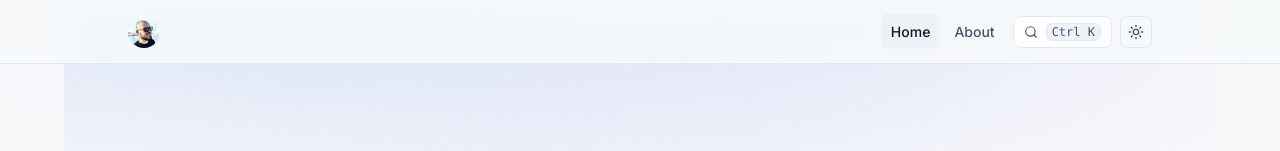
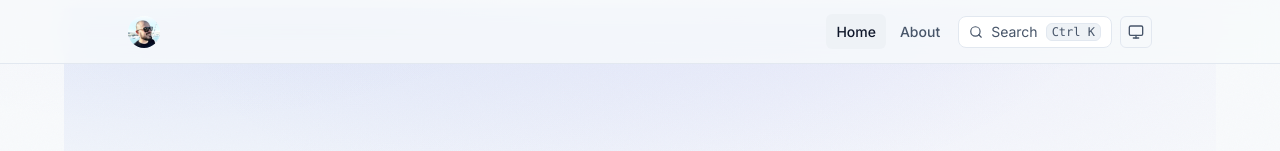
Before and after one commit to helderberto/helderberto.com, a Next.js app: page / in a window 1280 px wide. Shown: the top 151 px of the page. Built offline with nearby package versions, Linux system fonts and the light colour scheme.

Commit message:
feat: three-way theme toggle and search trigger label

```diff
--- a/posts/migflow-contracts-for-ai-migrations.md
+++ b/posts/migflow-contracts-for-ai-migrations.md
@@ -80,11 +80,11 @@ The agent does not declare done. The checklist does.
 
 The same playbooks are exposed three different ways for machines, plus a browsable site for humans:
 
-| Channel | Endpoint | Use case |
-|---|---|---|
-| **MCP** (Model Context Protocol, the standard for plugging tools into AI assistants) | `/api/mcp` | Native integration for Claude Code, Claude Desktop, Cursor, Windsurf, any MCP-compatible client |
-| **JSON API** | `/playbooks.json`, `/playbooks/<slug>.json` | Scripts, CI pipelines, anything that speaks HTTP |
-| **llms.txt** (a small text file convention for telling AI tools what your site contains) | `/llms.txt` | Retrieval systems, ChatGPT context loaders, llmstxt.org-aware tools |
+| Channel                                                                                  | Endpoint                                    | Use case                                                                                        |
+| ---------------------------------------------------------------------------------------- | ------------------------------------------- | ----------------------------------------------------------------------------------------------- |
+| **MCP** (Model Context Protocol, the standard for plugging tools into AI assistants)     | `/api/mcp`                                  | Native integration for Claude Code, Claude Desktop, Cursor, Windsurf, any MCP-compatible client |
+| **JSON API**                                                                             | `/playbooks.json`, `/playbooks/<slug>.json` | Scripts, CI pipelines, anything that speaks HTTP                                                |
+| **llms.txt** (a small text file convention for telling AI tools what your site contains) | `/llms.txt`                                 | Retrieval systems, ChatGPT context loaders, llmstxt.org-aware tools                             |
 
 Over MCP, the agent can call `list_playbooks`, `get_playbook`, or `search_playbooks` as if they were built-in tools. No copy-paste, no scraping. It calls `get_playbook("enzyme-to-rtl")` and gets the structured content directly.
 
--- a/src/components/CommandPalette.module.css
+++ b/src/components/CommandPalette.module.css
@@ -23,6 +23,16 @@
 .triggerIcon {
   width: 0.875rem;
   height: 0.875rem;
+}
+
+.triggerLabel {
+  line-height: 1;
+}
+
+@media (max-width: 30rem) {
+  .triggerLabel {
+    display: none;
+  }
 }
 
 .kbd {
--- a/src/components/CommandPalette.tsx
+++ b/src/components/CommandPalette.tsx
@@ -8,8 +8,10 @@ import {
   Github,
   Home,
   Linkedin,
+  Monitor,
+  Moon,
   Search,
-  SunMoon,
+  Sun,
   User,
 } from 'lucide-react';
 import type { LucideIcon } from 'lucide-react';
@@ -41,7 +43,7 @@ export function CommandPalette({ posts }: CommandPaletteProps) {
       : '⌘',
   );
   const router = useRouter();
-  const { resolvedTheme, setTheme } = useTheme();
+  const { setTheme } = useTheme();
 
   const items = useMemo(() => {
     const navigation: PaletteItem[] = [
@@ -69,11 +71,25 @@ export function CommandPalette({ posts }: CommandPaletteProps) {
     }));
     const actions: PaletteItem[] = [
       {
-        id: 'action-theme',
+        id: 'action-theme-light',
         group: 'Actions',
-        label: 'Toggle theme',
-        icon: SunMoon,
-        run: () => setTheme(resolvedTheme === 'dark' ? 'light' : 'dark'),
+        label: 'Theme: Light',
+        icon: Sun,
+        run: () => setTheme('light'),
+      },
+      {
+        id: 'action-theme-dark',
+        group: 'Actions',
+        label: 'Theme: Dark',
+        icon: Moon,
+        run: () => setTheme('dark'),
+      },
+      {
+        id: 'action-theme-system',
+        group: 'Actions',
+        label: 'Theme: System',
+        icon: Monitor,
+        run: () => setTheme('system'),
       },
       {
         id: 'action-copy',
@@ -108,7 +124,7 @@ export function CommandPalette({ posts }: CommandPaletteProps) {
     return [...navigation, ...postItems, ...actions, ...connect].filter(
       (item) => item.label.toLowerCase().includes(normalized),
     );
-  }, [posts, query, resolvedTheme, router, setTheme]);
+  }, [posts, query, router, setTheme]);
 
   const openPalette = () => {
     setQuery('');
@@ -184,6 +200,7 @@ export function CommandPalette({ posts }: CommandPaletteProps) {
         aria-label="Open command palette"
       >
         <Search className={styles.triggerIcon} aria-hidden="true" />
+        <span className={styles.triggerLabel}>Search</span>
         <kbd className={styles.kbd} suppressHydrationWarning>
           {modifierKey} K
         </kbd>
--- a/src/components/ThemeToggle.module.css
+++ b/src/components/ThemeToggle.module.css
@@ -24,40 +24,7 @@
   outline-offset: 0.125rem;
 }
 
-.iconWrapper {
-  position: relative;
+.icon {
   width: 1rem;
   height: 1rem;
-  display: flex;
-  align-items: center;
-  justify-content: center;
 }
-
-.icon {
-  position: absolute;
-  width: 100%;
-  height: 100%;
-  transition:
-    opacity 0.2s ease,
-    transform 0.2s ease;
-}
-
-.sunIcon {
-  opacity: 1;
-  transform: rotate(0deg);
-}
-
-.moonIcon {
-  opacity: 0;
-  transform: rotate(90deg);
-}
-
-:global(.dark) .sunIcon {
-  opacity: 0;
-  transform: rotate(-90deg);
-}
-
-:global(.dark) .moonIcon {
-  opacity: 1;
-  transform: rotate(0deg);
-}
--- a/src/components/ThemeToggle.tsx
+++ b/src/components/ThemeToggle.tsx
@@ -1,22 +1,39 @@
 'use client';
 
-import { Moon, Sun } from 'lucide-react';
+import { Monitor, Moon, Sun } from 'lucide-react';
 import { useTheme } from 'next-themes';
+import { useSyncExternalStore } from 'react';
 import styles from './ThemeToggle.module.css';
+
+const themeOrder = ['light', 'dark', 'system'] as const;
+type ThemeOption = (typeof themeOrder)[number];
+
+const themeIcons = { light: Sun, dark: Moon, system: Monitor };
+
+const emptySubscribe = () => () => {};
 
 export function ThemeToggle() {
   const { theme, setTheme } = useTheme();
+  const mounted = useSyncExternalStore(
+    emptySubscribe,
+    () => true,
+    () => false,
+  );
+
+  const current: ThemeOption =
+    (mounted && themeOrder.find((option) => option === theme)) || 'system';
+  const next =
+    themeOrder[(themeOrder.indexOf(current) + 1) % themeOrder.length];
+  const Icon = themeIcons[current];
 
   return (
     <button
-      onClick={() => setTheme(theme === 'dark' ? 'light' : 'dark')}
+      onClick={() => setTheme(next)}
       className={styles.button}
-      aria-label="Toggle theme"
+      aria-label={`Theme: ${current}. Switch to ${next} theme`}
+      title={`Theme: ${current}`}
     >
-      <div className={styles.iconWrapper}>
-        <Sun className={`${styles.icon} ${styles.sunIcon}`} />
-        <Moon className={`${styles.icon} ${styles.moonIcon}`} />
-      </div>
+      <Icon className={styles.icon} aria-hidden="true" />
     </button>
   );
 }
```
Also changed, not shown: posts/skills-are-the-new-cli.md (+9 -7 lines).
